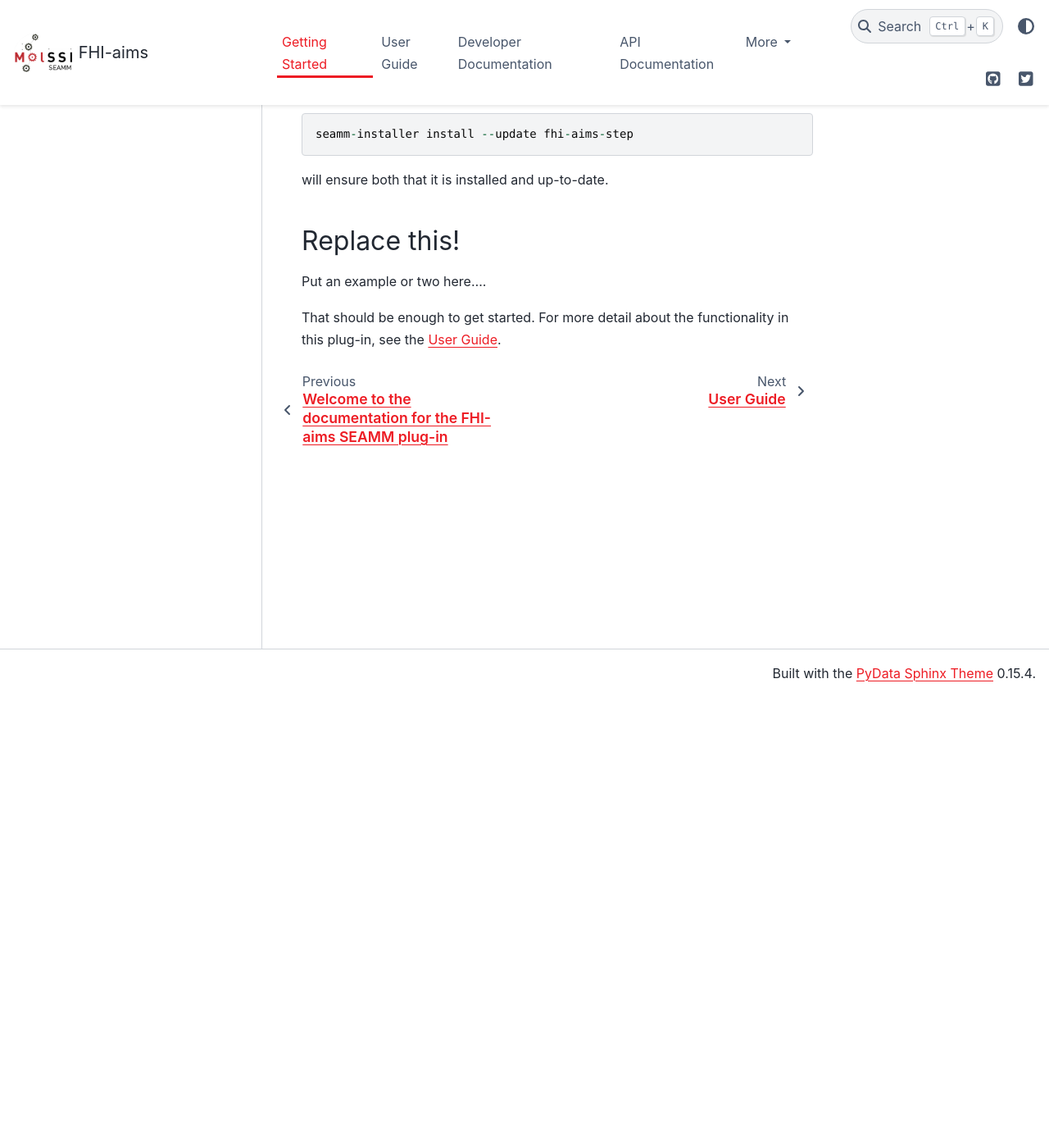
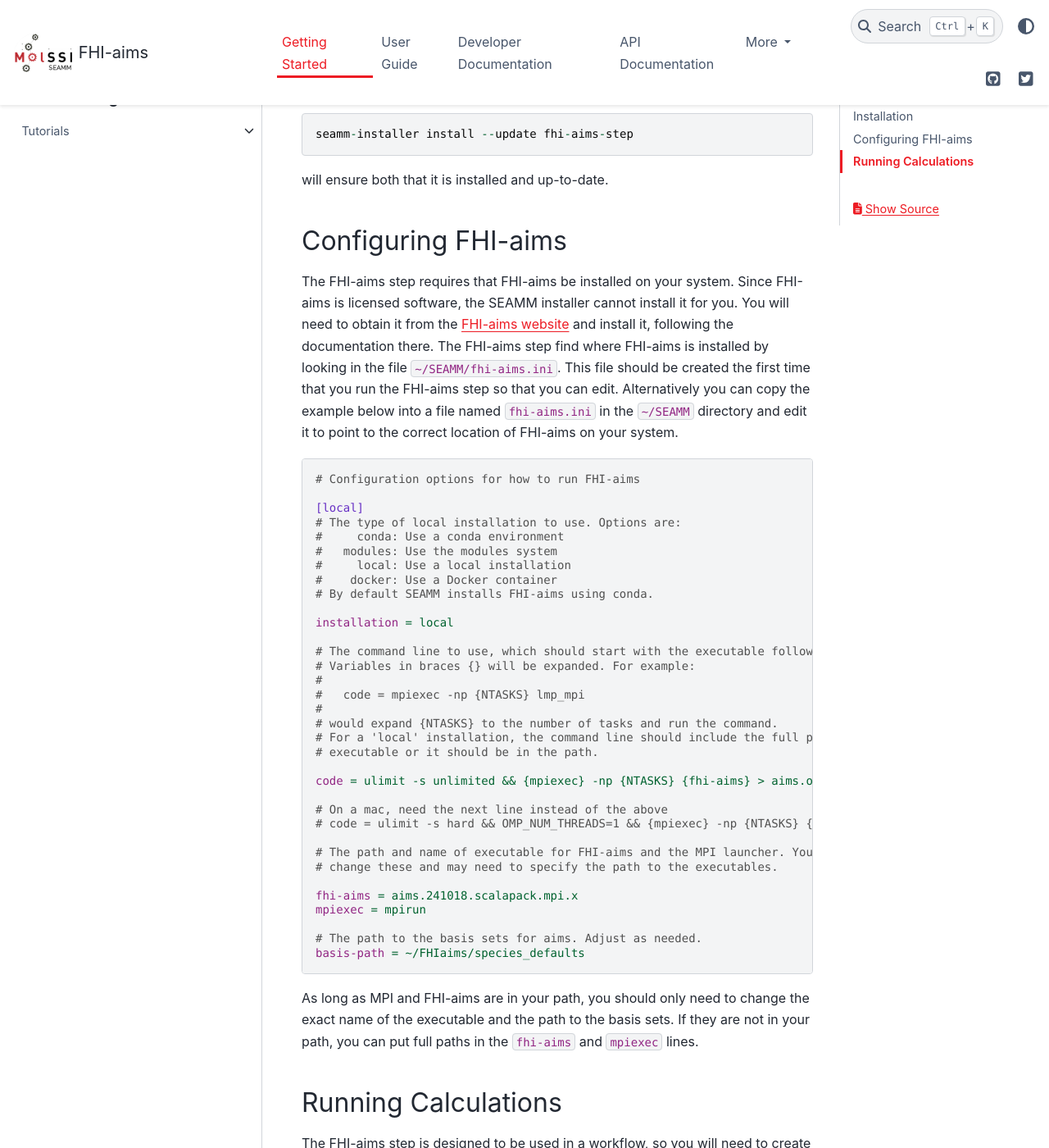
Before and after one commit to molssi-seamm/fhi_aims_step, a Sphinx documentation site: the page built from docs/getting_started/index.rst, in a window 1280 px wide and 1400 px high, scrolled down 550 px. Shown: the whole window at 82% size. Built offline with Sphinx 7.4.7 and the PyData theme 0.15.4, drawn with Linux system fonts in a browser that asks for light colours; pages that are not in the unit, such as notebooks, are missing from menus; some of the changed text lies outside the part shown.

Commit message:
Added a first tutorial
* Added a first tutorial to the documentation.

```diff
--- a/HISTORY.rst
+++ b/HISTORY.rst
@@ -1,6 +1,9 @@
 =======
 History
 =======
+2024.10.31 -- Added a first tutorial
+   * Added a first tutorial to the documentation.
+
 2024.10.30 -- Enhancements for energy/gradient drivers
    * Added the standard properties for energy and gradient drivers so that aims can be
      used with the ThermoChemistry, Structure, and Reaction plug-ins.
--- a/docs/getting_started/index.rst
+++ b/docs/getting_started/index.rst
@@ -24,8 +24,82 @@
 
 .. _SEAMM Installer: https://molssi-seamm.github.io/installation/index.html
 
-Replace this!
-=============
-Put an example or two here....
+Configuring FHI-aims
+====================
+The FHI-aims step requires that FHI-aims be installed on your system. Since FHI-aims is
+licensed software, the SEAMM installer cannot install it for you. You will need to
+obtain it from the `FHI-aims website`_ and install it, following the documentation
+there. The FHI-aims step find where FHI-aims is installed by looking in the file
+``~/SEAMM/fhi-aims.ini``. This file should be created the first time that you run the
+FHI-aims step so that you can edit. Alternatively you can copy the example below into a
+file named ``fhi-aims.ini`` in the ``~/SEAMM`` directory and edit it to point to the
+correct location of FHI-aims on your system.
 
-That should be enough to get started. For more detail about the functionality in this plug-in, see the :ref:`User Guide <user-guide>`.
+.. code-block:: ini
+
+    # Configuration options for how to run FHI-aims
+
+    [local]
+    # The type of local installation to use. Options are:
+    #     conda: Use a conda environment
+    #   modules: Use the modules system
+    #     local: Use a local installation
+    #    docker: Use a Docker container
+    # By default SEAMM installs FHI-aims using conda.
+
+    installation = local
+
+    # The command line to use, which should start with the executable followed by any options.
+    # Variables in braces {} will be expanded. For example:
+    #
+    #   code = mpiexec -np {NTASKS} lmp_mpi
+    #
+    # would expand {NTASKS} to the number of tasks and run the command.
+    # For a 'local' installation, the command line should include the full path to the
+    # executable or it should be in the path.
+
+    code = ulimit -s unlimited && {mpiexec} -np {NTASKS} {fhi-aims} > aims.out
+
+    # On a mac, need the next line instead of the above
+    # code = ulimit -s hard && OMP_NUM_THREADS=1 && {mpiexec} -np {NTASKS} {fhi-aims} > aims.out
+
+    # The path and name of executable for FHI-aims and the MPI launcher. You'll need to
+    # change these and may need to specify the path to the executables.
+
+    fhi-aims = aims.241018.scalapack.mpi.x
+    mpiexec = mpirun
+
+    # The path to the basis sets for aims. Adjust as needed.
+    basis-path = ~/FHIaims/species_defaults
+
+As long as MPI and FHI-aims are in your path, you should only need to change the exact
+name of the executable and the path to the basis sets. If they are not in your path, you
+can put full paths in the ``fhi-aims`` and ``mpiexec`` lines.
+
+Running Calculations
+====================
+The FHI-aims step is designed to be used in a workflow, so you will need to create a
+workflow to run calculations. The tutorials will walk you through the process of
+creating a workflow and running various types of calculations.
+
+.. toctree::
+   :maxdepth: 2
+   :titlesonly:
+
+   tutorials/index
+
+That should be enough to get started. For more detail about the functionality in this
+plug-in, see the :ref:`User Guide <user-guide>`.
+
+.. Note::
+   You can find other flowcharts for FHI-aims at Zenodo. From SEAMM select ``Open...``
+   from the ``File`` menu, ask to open a flowchart from Zenodo and select for flowcharts
+   containing the string ``FHI-aims``:
+
+   .. figure:: images/zenodo.png
+      :align: center
+      :alt: Searching Zenodo for FHI-aims flowcharts
+
+      Searching Zenodo for FHI-aims flowcharts
+
+.. _FHI-aims website: https://fhi-aims.org
```
Also changed, not shown: docs/getting_started/tutorials/index.rst (added, +17 -0 lines), docs/getting_started/tutorials/tutorial_1.rst (added, +253 -0 lines), docs/getting_started/images/zenodo.png (added), docs/getting_started/tutorials/images_1/EmptySEAMMWindow.png (added), docs/getting_started/tutorials/images_1/FHIaimsDialog.png (added), docs/getting_started/tutorials/images_1/FHIaimsFlowchart.png (added), docs/getting_started/tutorials/images_1/FHIaimsOptimizationDialog.png (added), docs/getting_started/tutorials/images_1/FHIaimsSubflowchart.png (added), docs/getting_started/tutorials/images_1/FHIaims_output.png (added), docs/getting_started/tutorials/images_1/SEAMMWindow_BuildingExpanded.png (added), docs/getting_started/tutorials/images_1/SEAMMWindow_DeleteStep.png (added), docs/getting_started/tutorials/images_1/SEAMMWindow_FromSMILES.png (added), docs/getting_started/tutorials/images_1/SEAMMWindow_FromSMILESDialog.png (added), docs/getting_started/tutorials/images_1/SEAMMWindow_FromSMILESDialog2.png (added), 2 more files.
